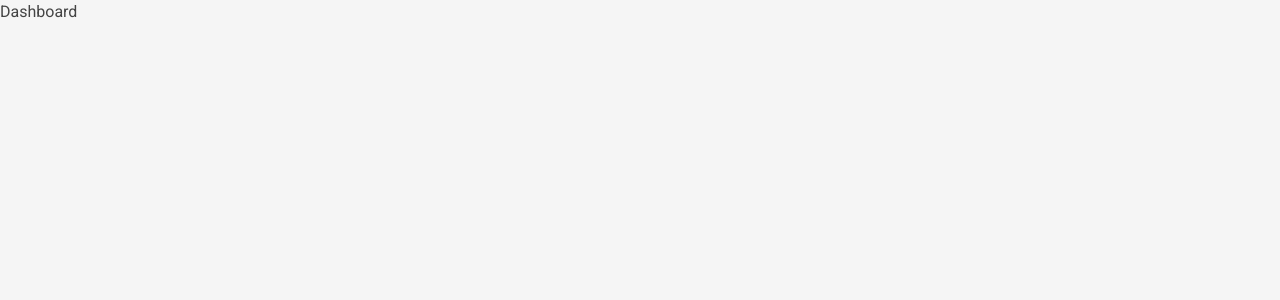
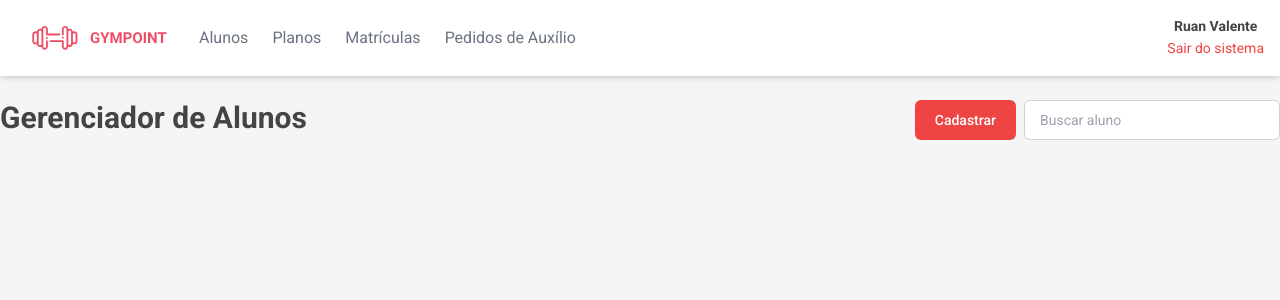
Before and after one commit to ruanvalente/gym-project, a React (Vite) app in the folder frontend/: page / in a window 1280 px wide. Shown: the top 300 px of the page. Built offline with nearby package versions, Linux system fonts and the light colour scheme.

Commit message:
WIP: initial student list page

```diff
--- a/frontend/src/App.tsx
+++ b/frontend/src/App.tsx
@@ -2,7 +2,7 @@ import { AppRoutes } from "./routes";
 
 export function App() {
   return (
-    <main className="flex min-h-screen">
+    <main className="w-full h-full">
       <AppRoutes />
     </main>
   );
--- a/frontend/src/index.css
+++ b/frontend/src/index.css
@@ -3,7 +3,8 @@
 @tailwind utilities;
 
 html,
-body {
+body,
+#root {
   color: #444444;
   background: #f5f5f5;
   font-family: "Roboto", sans-serif;
--- /dev/null
+++ b/frontend/src/layouts/header/index.tsx
@@ -0,0 +1,33 @@
+import GympointLogoHeader from "../../assets/gympoint-logo-header.svg";
+
+export function Header() {
+  return (
+    <section className="w-full h-full">
+      <header className="flex w-full px-4 py-4 bg-white shadow-md">
+        <img
+          className="px-4 divide-x"
+          src={GympointLogoHeader}
+          alt="Gympoint Header"
+        />
+        <ul className="flex items-center justify-center gap-6 px-4">
+          <li className="text-gray-500 hover:cursor-pointer hover:text-red-500">
+            Alunos
+          </li>
+          <li className="text-gray-500 hover:cursor-pointer hover:text-red-500">
+            Planos
+          </li>
+          <li className="text-gray-500 hover:cursor-pointer hover:text-red-500">
+            Matrículas
+          </li>
+          <li className="text-gray-500 hover:cursor-pointer hover:text-red-500">
+            Pedidos de Auxílio
+          </li>
+        </ul>
+        <div className="ml-auto text-center">
+          <p className="text-sm font-semibold">Ruan Valente</p>
+          <button className="text-sm text-red-500">Sair do sistema</button>
+        </div>
+      </header>
+    </section>
+  );
+}
--- /dev/null
+++ b/frontend/src/layouts/index.tsx
@@ -0,0 +1,11 @@
+import { Header } from "./header";
+import { Outlet } from "react-router-dom";
+
+export function DefaultLayout() {
+  return (
+    <>
+      <Header />
+      <Outlet />
+    </>
+  );
+}
--- /dev/null
+++ b/frontend/src/pages/student-list/index.tsx
@@ -0,0 +1,17 @@
+export function StudentList() {
+  return (
+    <div className="container flex mx-auto mt-6">
+      <h2 className="flex-1 text-3xl font-bold">Gerenciador de Alunos</h2>
+      <button className="rounded-md text-white bg-red-500 hover:bg-red-800 focus:ring-4 focus:ring-blue-300 font-medium  text-sm px-5 py-2.5 mr-2 dark:bg-red-600 dark:hover:bg-red-700 focus:outline-none dark:focus:ring-red-800">
+        Cadastrar
+      </button>
+      <input
+        className="outline-none block rounded-md border-0 py-1.5 pl-4 pr-20 text-gray-900 ring-1 ring-inset ring-gray-300 placeholder:text-gray-400 focus:ring-2 focus:ring-inset focus:ring-red-500 sm:text-sm sm:leading-6;"
+        type="text"
+        name="search"
+        id="search"
+        placeholder="Buscar aluno"
+      />
+    </div>
+  );
+}
--- a/frontend/src/routes/index.tsx
+++ b/frontend/src/routes/index.tsx
@@ -1,12 +1,18 @@
 import { BrowserRouter, Route, Routes } from "react-router-dom";
 import { LoginPage } from "../pages/login";
+import { StudentList } from "../pages/student-list";
+import { DefaultLayout } from "../layouts";
 
 export function AppRoutes() {
   return (
     <BrowserRouter>
       <Routes>
         <Route path="/login" element={<LoginPage />} />
-        <Route index element={<div>Dashboard</div>} />
+        <Route element={<DefaultLayout />}>
+          <Route path="/" index element={<StudentList />} />
+          <Route path="/home" element={<div>Home</div>} />
+          <Route path="/profile" element={<div>Home</div>} />
+        </Route>
       </Routes>
     </BrowserRouter>
   );
```
Also changed, not shown: frontend/src/assets/gympoint-logo-header.svg (added).
